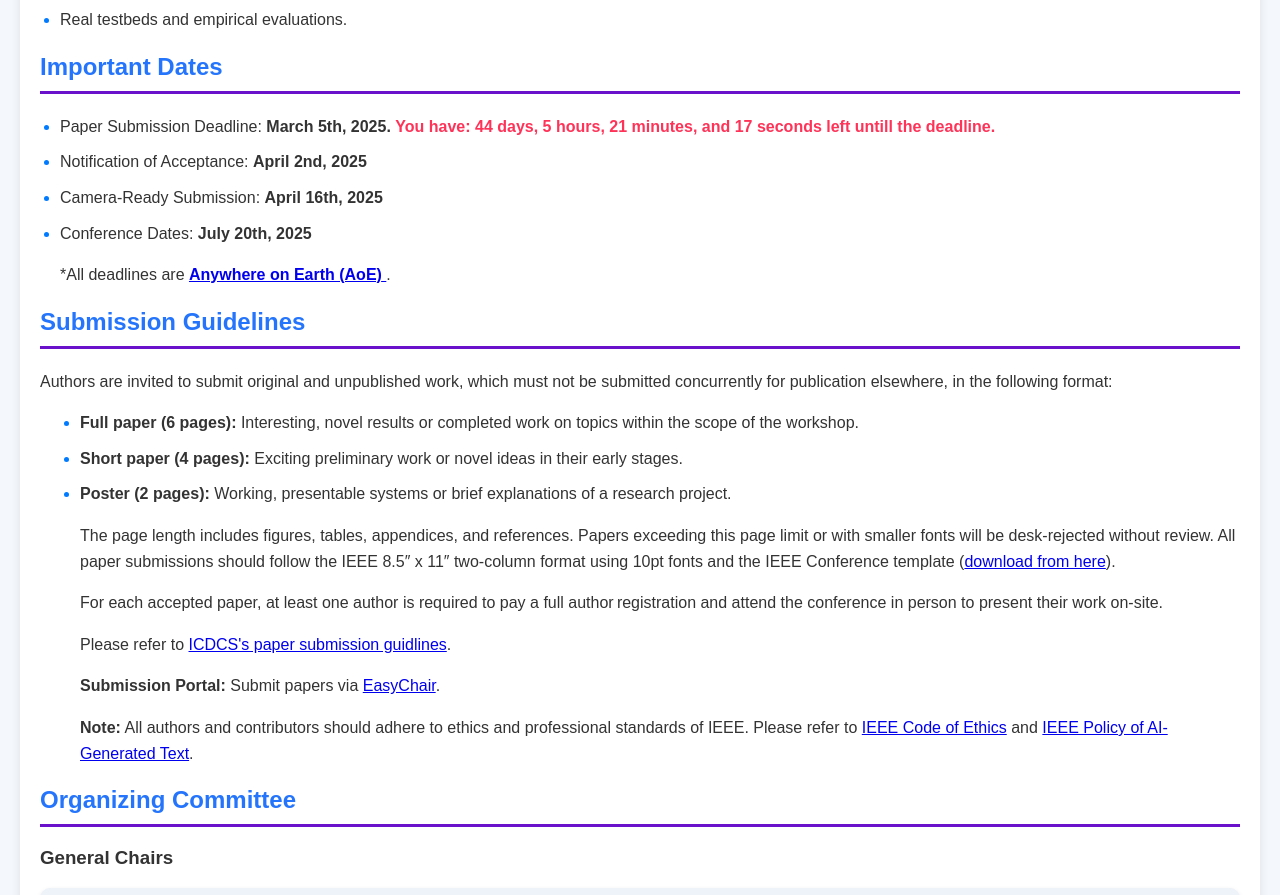
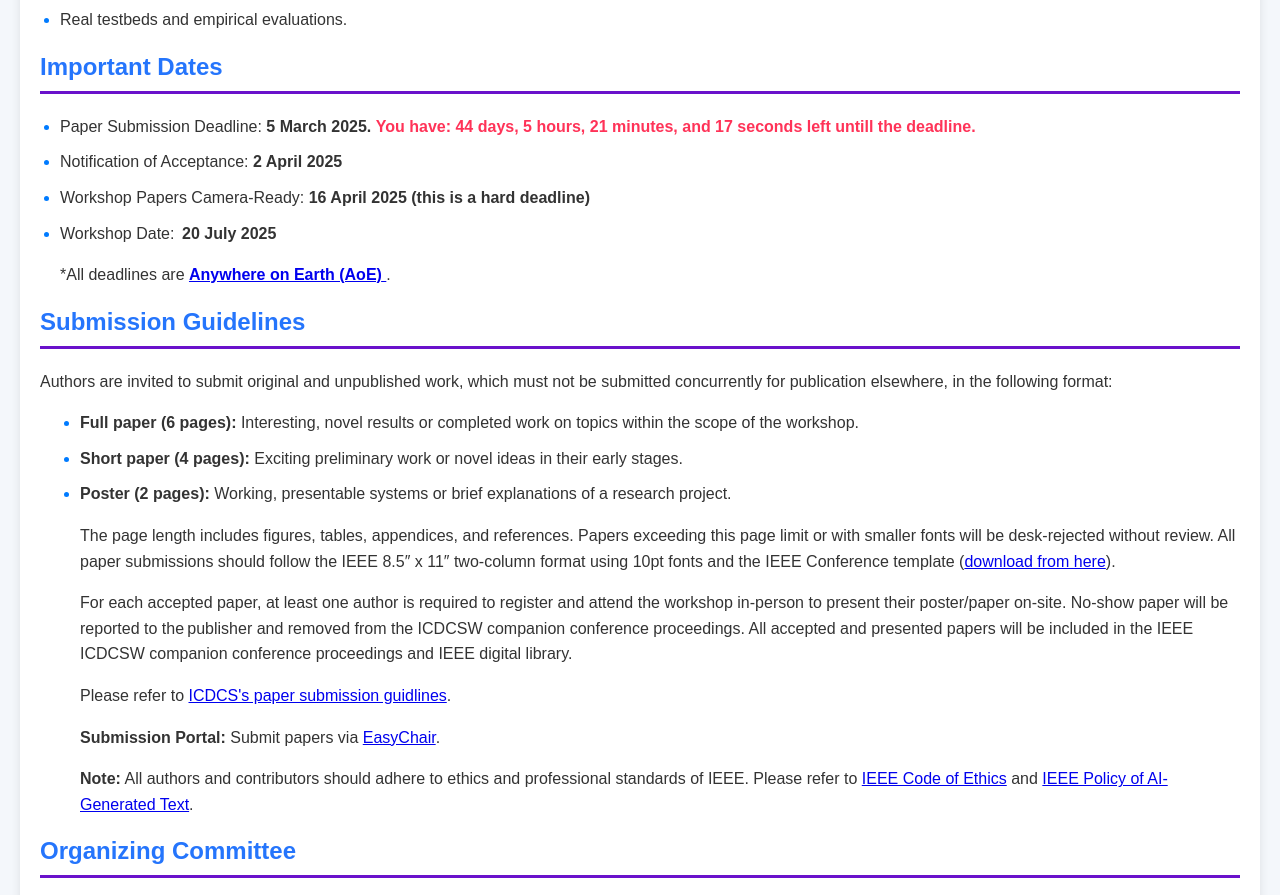
Before and after one commit to Rehmatkhan/FedEdgeAI, a plain HTML site: page index.html in a window 1280 px wide. Shown: the part 1464-2359 px from the top of the page. Drawn offline with Linux system fonts and the light colour scheme.

Commit message:
Update index.html

```diff
--- a/index.html
+++ b/index.html
@@ -242,12 +242,12 @@
                 <h2>Important Dates</h2>
                 <ul>
                     <li>
-                        Paper Submission Deadline: <strong ">March 5th, 2025.</strong>
+                        Paper Submission Deadline: <strong ">5 March 2025.</strong>
                         <span id="countdown" style="color: #ff3358; font-weight: bold;"></span>
                     </li>
-                    <li>Notification of Acceptance: <strong> April 2nd, 2025</strong></li>
-                    <li>Camera-Ready Submission: <strong> April 16th, 2025</strong> </li>
-                    <li>Conference Dates: <strong> July 20th, 2025</strong></li>
+                    <li>Notification of Acceptance: <strong> 2 April 2025</strong></li>
+                    <li>Workshop Papers Camera-Ready: <strong> 16 April 2025 (this is a hard deadline)</strong> </li>
+                    <li>Workshop Date: <strong>  20 July 2025</strong></li>
                     <p>*All deadlines are <a href="https://www.timeanddate.com/time/zones/aoe" target="_blank"> <strong>Anywhere on Earth (AoE)</strong> </a>.</p>
                 </ul>
             </section>
@@ -330,8 +330,7 @@
         </p>
 
         <p>
-            For each accepted paper, at least one author is required to pay a full author registration and attend the
-            conference in person to present their work on-site.
+            For each accepted paper, at least one author is required to register and attend the workshop in-person to present their poster/paper on-site. No-show paper will be reported to the publisher and removed from the ICDCSW companion conference proceedings. All accepted and presented papers will be included in the IEEE ICDCSW companion conference proceedings and IEEE digital library.
         </p>
         <p>
           Please refer to <a href="https://icdcs2025.icdcs.org/call-for-papers/#:~:text=Emergent%20Applications%20%26%20Infrastructures-,Paper%20Submission%E2%80%AF%C2%A0,-The%C2%A0Paper" target="_blank"> ICDCS's paper submission guidlines</a>.
@@ -339,6 +338,7 @@
         <p>
             <strong>Submission Portal:</strong> Submit papers via
             <a href="https://easychair.org/my/conference?conf=icdcsw2025">EasyChair</a>.
+
         </p>
 
         <p><strong>Note:</strong> All authors and contributors should adhere to ethics and professional standards of IEEE. Please refer to
```
